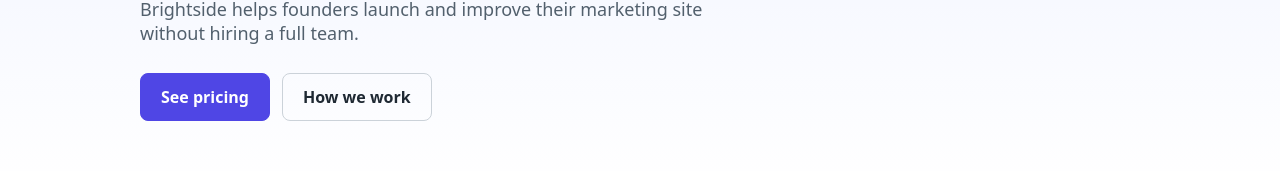
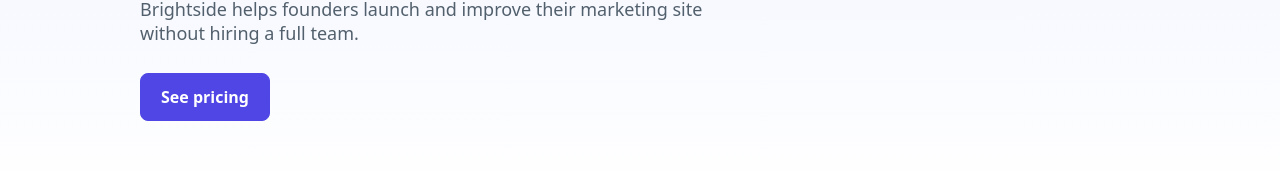
Before and after one commit to antoinedc/ronda-demo-site, a Next.js app: page / in a window 1280 px wide. Shown: the part 283-454 px from the top of the page. Built offline with nearby package versions, Linux system fonts and the light colour scheme.

Commit message:
ronda: The "How we work" button has been removed from the hero section, leaving only the "See pricing" button.
Ronda-Edit-Id: cf8db7d0-bf52-4363-86f0-43502abed94f

```diff
--- a/app/page.js
+++ b/app/page.js
@@ -18,7 +18,6 @@
           </p>
           <div className="actions">
             <Link href="/pricing" className="button primary">See pricing</Link>
-            <a href="#features" className="button">How we work</a>
           </div>
         </div>
       </section>
```
